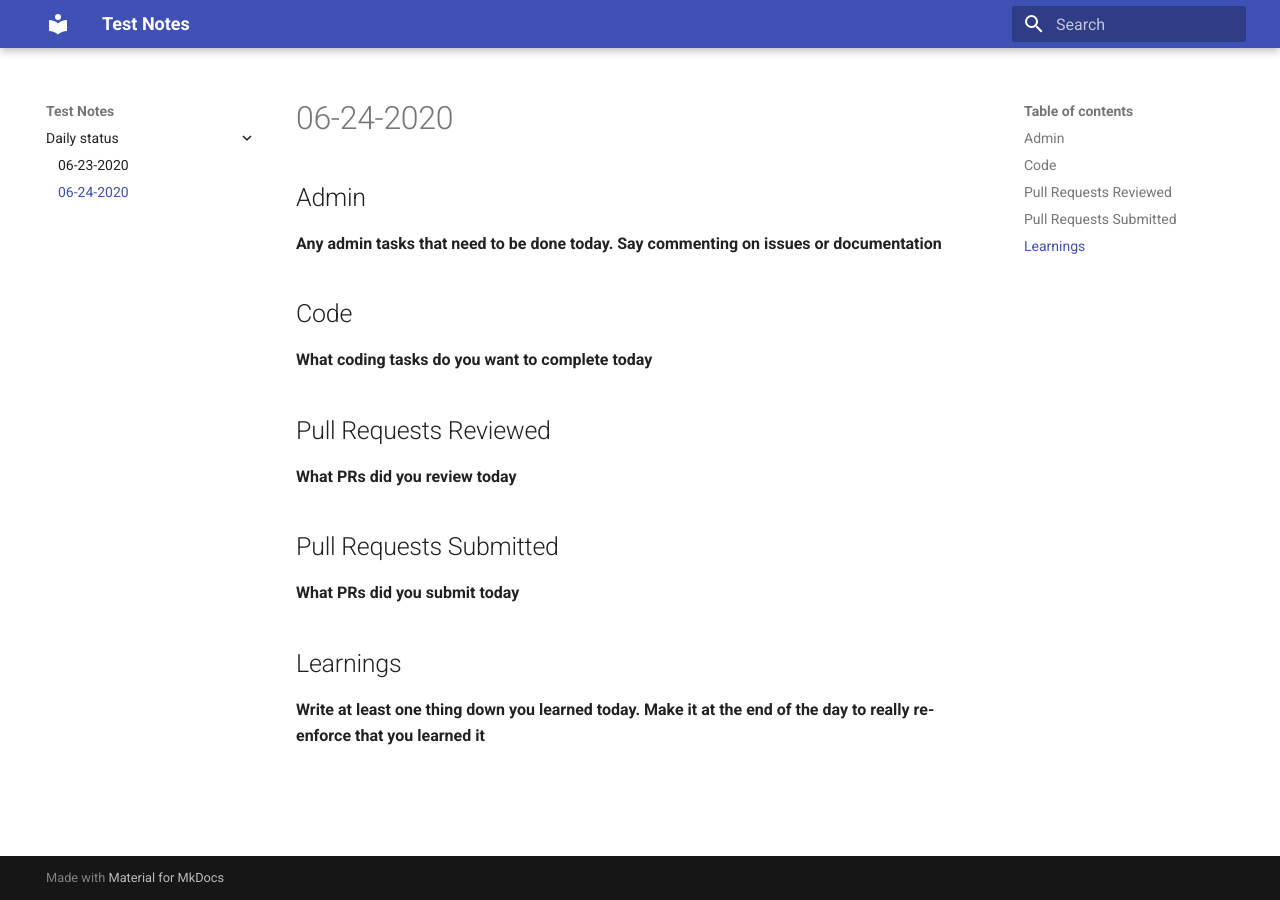
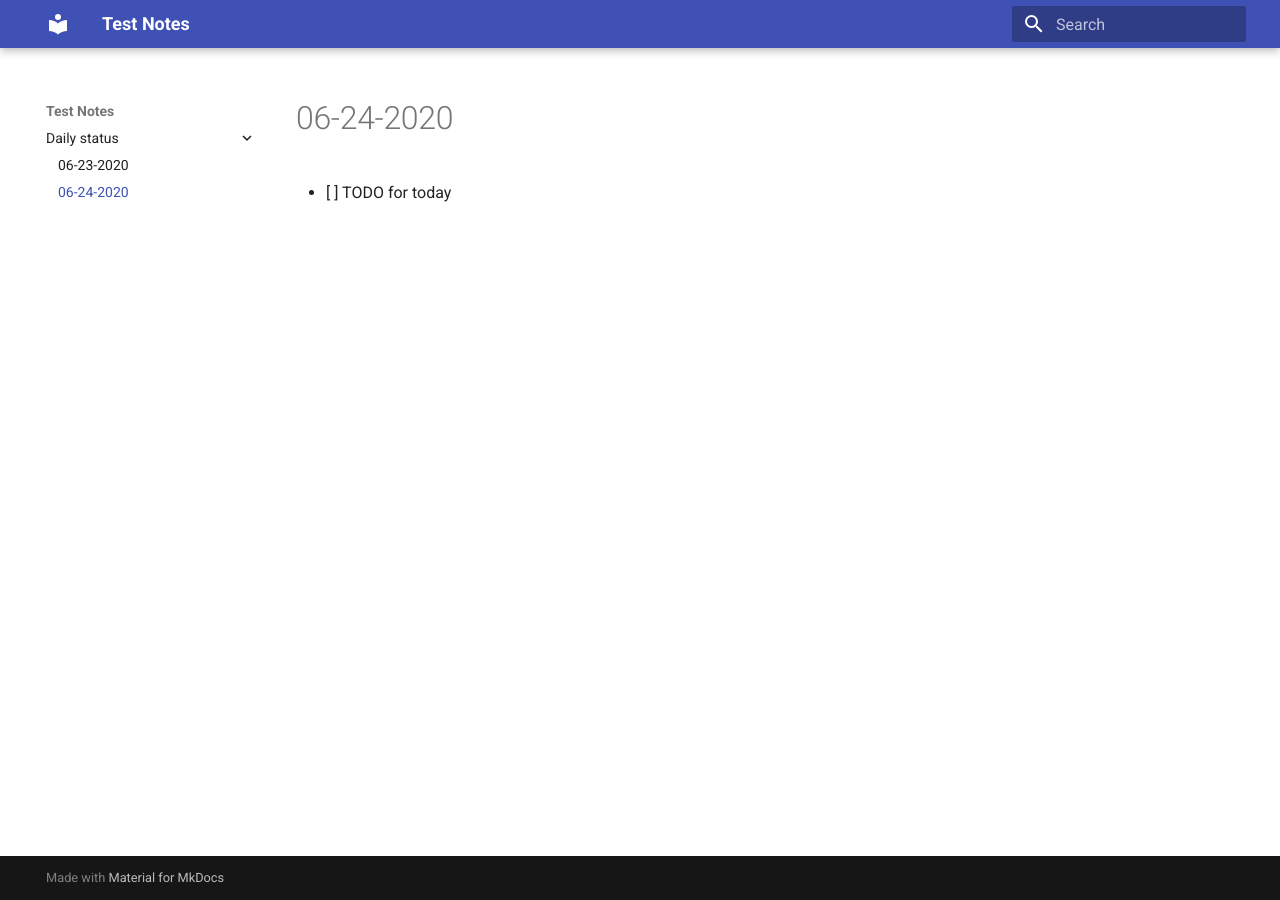
Before and after one commit to jmoney/Notes, an MkDocs documentation site: the page built from markdown/daily-status/2020_06_24.md, in a window 1280 px wide. Built offline with MkDocs 1.6.1 and Material for MkDocs 9.7.7, drawn with Linux system fonts in a browser that asks for light colours.

Commit message:
update daily status note

```diff
--- a/markdown/daily-status/2020_06_24.md
+++ b/markdown/daily-status/2020_06_24.md
@@ -1,21 +1,3 @@
 # 06-24-2020
 
-## Admin
-
-**Any admin tasks that need to be done today.  Say commenting on issues or documentation**
-
-## Code
-
-**What coding tasks do you want to complete today**
-
-## Pull Requests Reviewed
-
-**What PRs did you review today**
-
-## Pull Requests Submitted
-
-**What PRs did you submit today**
-
-## Learnings
-
-**Write at least one thing down you learned today.  Make it at the end of the day to really re-enforce that you learned it**
+* [ ] TODO for today
```
